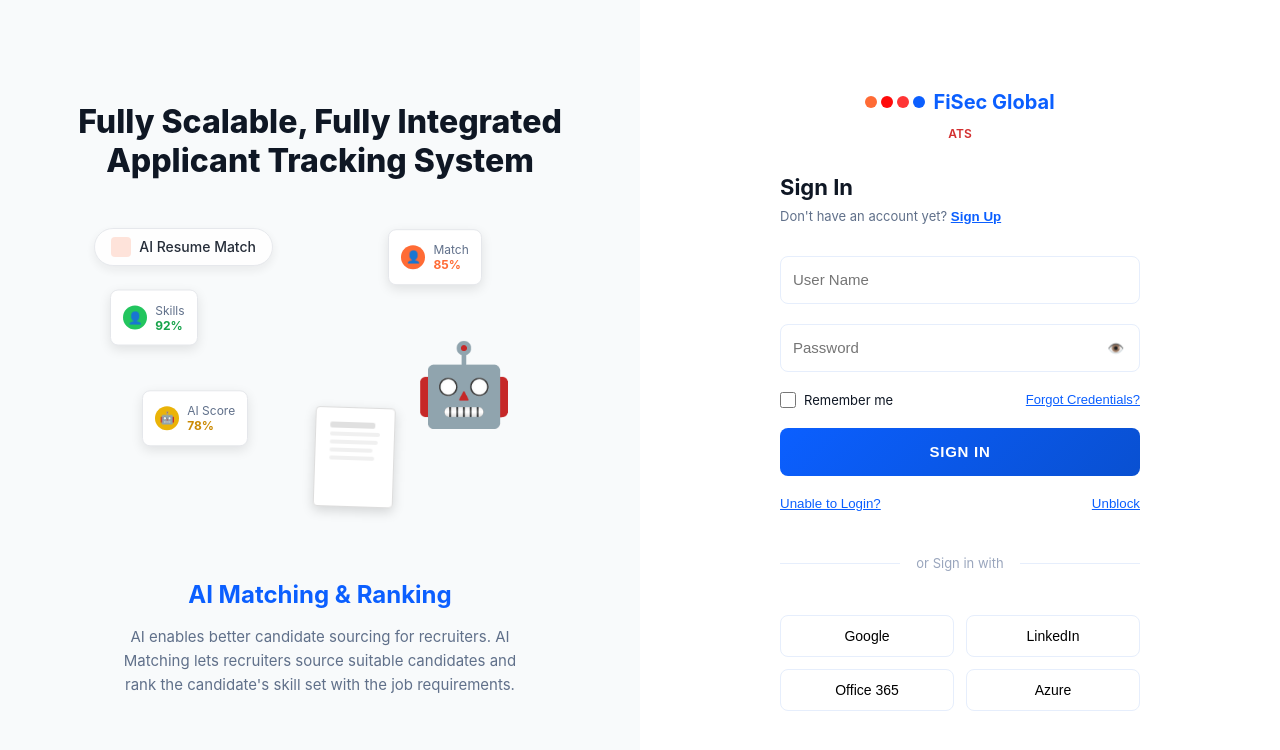
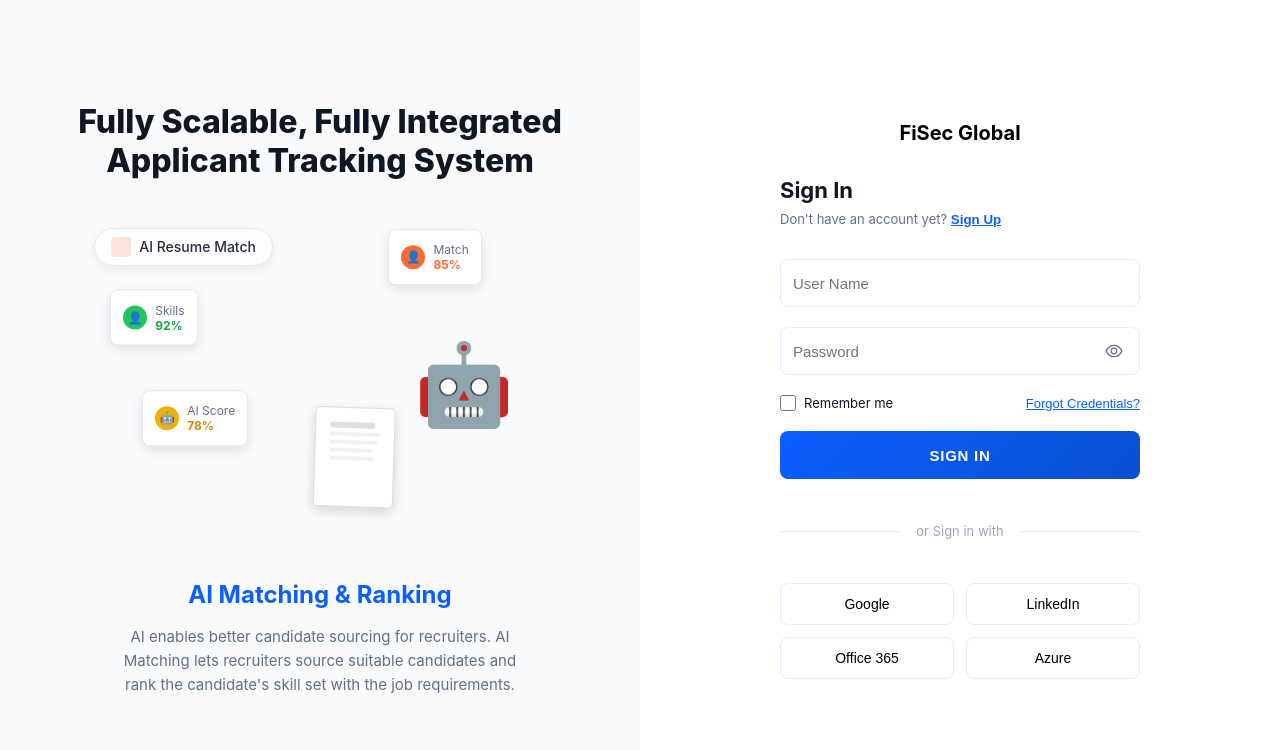
Before and after one commit to quantumdataleapai-dot/resume-fe, a React (Create React App) app: page /login in a window 1280 px wide. Shown: the top 750 px of the page. Built offline with nearby package versions, Linux system fonts and the light colour scheme.

Commit message:
Made some changes in Login screen

```diff
--- a/src/pages/Login.js
+++ b/src/pages/Login.js
@@ -1,5 +1,6 @@
 import { useState } from "react";
 import { useNavigate } from "react-router-dom";
+import { AiOutlineEye, AiOutlineEyeInvisible } from "react-icons/ai";
 
 const LoginPage = () => {
   const navigate = useNavigate();
@@ -18,11 +19,8 @@
       return;
     }
 
-    setIsLoading(true);
-
-    setTimeout(() => {
-      navigate("/dashboard");
-    }, 2000);
+    // Navigate directly to dashboard without delay
+    navigate("/dashboard");
   };
 
   const robotStyle = {
@@ -208,15 +206,9 @@
           {/* Logo */}
           <div style={{ textAlign: "center", marginBottom: "32px" }}>
             <div style={{ display: "flex", alignItems: "center", justifyContent: "center", gap: "8px", marginBottom: "8px" }}>
-              <div style={{ display: "flex", gap: "4px" }}>
-                <div style={{ width: 12, height: 12, borderRadius: "50%", background: "#ff6b35" }}></div>
-                <div style={{ width: 12, height: 12, borderRadius: "50%", background: "#ff0b0bff" }}></div>
-                <div style={{ width: 12, height: 12, borderRadius: "50%", background: "#ff3535ff" }}></div>
-                <div style={{ width: 12, height: 12, borderRadius: "50%", background: "#0b5fff" }}></div>
-              </div>
-              <span style={{ fontSize: "20px", fontWeight: "700", color: "#0b5fff" }}>FiSec Global</span>
+              {/* <img src="/logo.png" alt="FiSec Logo" style={{ width: "32px", height: "32px", objectFit: "contain" }} /> */}
+              <span style={{ fontSize: "20px", fontWeight: "700", color: "#000000ff" }}>FiSec Global</span>
             </div>
-            <span style={{ fontSize: "12px", color: "#d32f2f", fontWeight: 600 }}>ATS</span>
           </div>
 
           <h2 style={{ fontSize: "22px", fontWeight: "700", color: "#0f1724", marginBottom: "8px" }}>Sign In</h2>
@@ -252,9 +244,9 @@
                 type="button"
                 onClick={() => setShowPassword(!showPassword)}
                 disabled={isLoading}
-                style={{ position: "absolute", right: 16, top: "50%", transform: "translateY(-50%)", background: "none", border: "none", cursor: isLoading ? "not-allowed" : "pointer", color: "#60708a", opacity: isLoading ? 0.6 : 1 }}
+                style={{ position: "absolute", right: 16, top: "50%", transform: "translateY(-50%)", background: "none", border: "none", cursor: isLoading ? "not-allowed" : "pointer", color: "#60708a", opacity: isLoading ? 0.6 : 1, display: "flex", alignItems: "center", justifyContent: "center", padding: 0 }}
               >
-                {showPassword ? "🙈" : "👁️"}
+                {showPassword ? <AiOutlineEyeInvisible size={20} /> : <AiOutlineEye size={20} />}
               </button>
             </div>
 
@@ -285,14 +277,7 @@
               {isLoading ? "SIGNING IN..." : "SIGN IN"}
             </button>
 
-            <div style={{ display: "flex", justifyContent: "space-between", fontSize: "13px" }}>
-              <button type="button" disabled={isLoading} style={{ background: "none", border: "none", color: "#0b5fff", cursor: isLoading ? "not-allowed" : "pointer", textDecoration: "underline", opacity: isLoading ? 0.6 : 1 }}>
-                Unable to Login?
-              </button>
-              <button type="button" disabled={isLoading} style={{ background: "none", border: "none", color: "#0b5fff", cursor: isLoading ? "not-allowed" : "pointer", textDecoration: "underline", opacity: isLoading ? 0.6 : 1 }}>
-                Unblock
-              </button>
-            </div>
+
 
             <div style={{ position: "relative", margin: "24px 0" }}>
               <div style={{ position: "absolute", top: "50%", left: 0, right: 0, height: "1px", background: "#e6eefc" }}></div>
```
